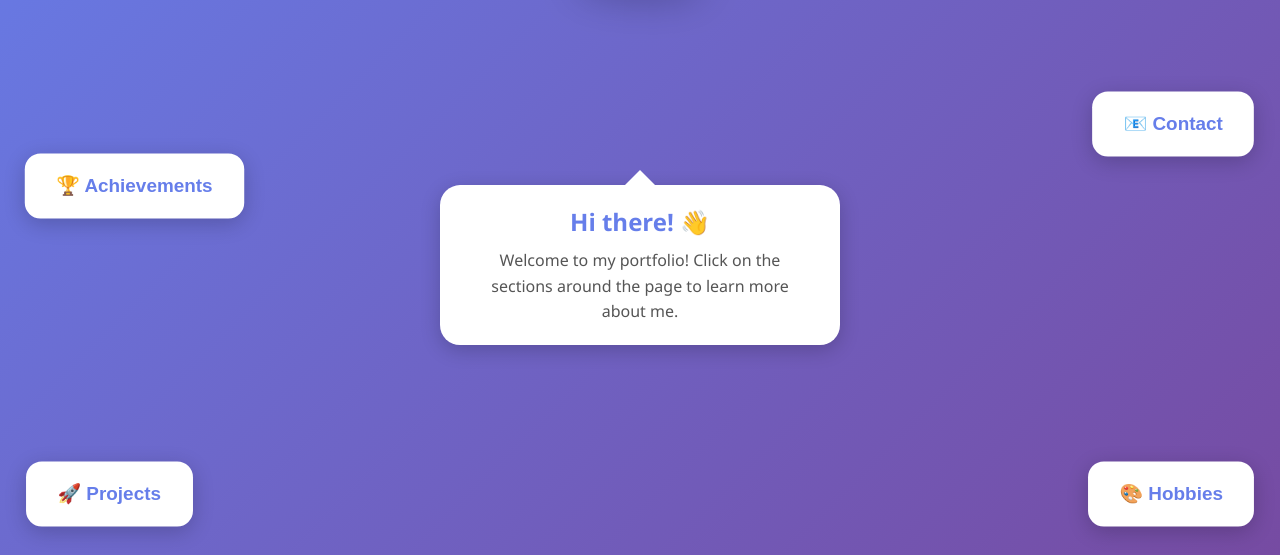
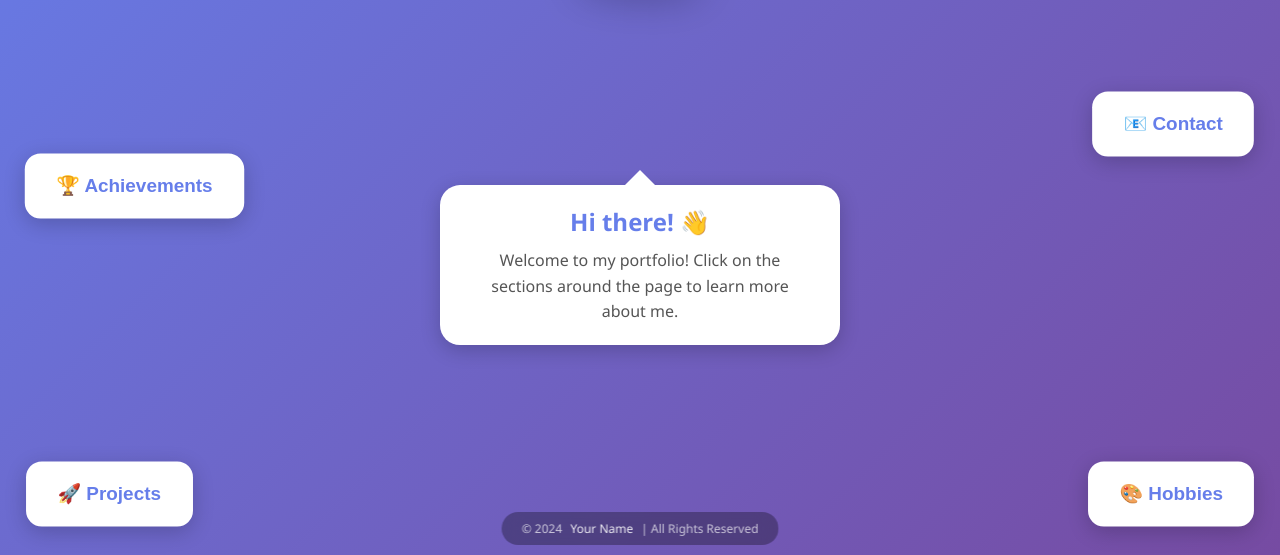
Before and after one commit to VN1702/varsha.me, a plain HTML site: page index.html in a window 1280 px wide. Shown: the part 245-800 px from the top of the page. Drawn offline with Linux system fonts and the light colour scheme.

Commit message:
final changes

```diff
--- a/index.html
+++ b/index.html
@@ -1,5 +1,21 @@
 <!DOCTYPE html>
 <html lang="en">
+    <!--
+████████████████████████████████████████████████████████████████
+█                                                              █
+█  © 2024 [Your Name]. All Rights Reserved.                   █
+█  Portfolio Website - Designed & Developed by Varsha K.N.   █
+█                                                              █
+█  This code is the intellectual property of Varsha K. N.     █
+█  Unauthorized copying, modification, or distribution        █
+█  of this code is strictly prohibited.                       █
+█                                                              █
+█  Contact: varshakn24@gmail.com                            █
+█  GitHub: github.com/VN1702                            █
+█  LinkedIn: linkedin.com/in/yourusername                     █
+█                                                              █
+████████████████████████████████████████████████████████████████
+-->
 <head>
     <meta charset="UTF-8">
     <meta name="viewport" content="width=device-width, initial-scale=1.0">
@@ -330,7 +346,38 @@
                 transform: scale(0.8);
             }
         }
+        .footer {
+            position: fixed;
+            bottom: 10px;
+            left: 50%;
+            transform: translateX(-50%);
+            text-align: center;
+            color: rgba(255, 255, 255, 0.7);
+            font-size: 12px;
+            z-index: 5;
+            background: rgba(0, 0, 0, 0.3);
+            padding: 8px 20px;
+            border-radius: 20px;
+            backdrop-filter: blur(10px);
+        }
+
+        .footer a {
+            color: rgba(255, 255, 255, 0.9);
+            text-decoration: none;
+            margin: 0 5px;
+        }
+
+        .footer a:hover {
+            color: white;
+            text-decoration: underline;
+        }
     </style>
+    <!--
+    ═══════════════════════════════════════════════════════════
+    CSS & Design © 2024 [Your Name]
+    Custom animations and interactive elements created by me
+    ═══════════════════════════════════════════════════════════
+    -->
 </head>
 <body>
     <div class="container">
@@ -370,6 +417,10 @@
         <button class="section-btn contact" onclick="openSection('contact')">
             📧 Contact
         </button>
+    </div>
+    <div class="footer">
+            © 2024 <a href="https://github.com/yourusername" target="_blank">Your Name</a> | All Rights Reserved
+        </div>
     </div>
 
     <div class="modal" id="modal">
```
